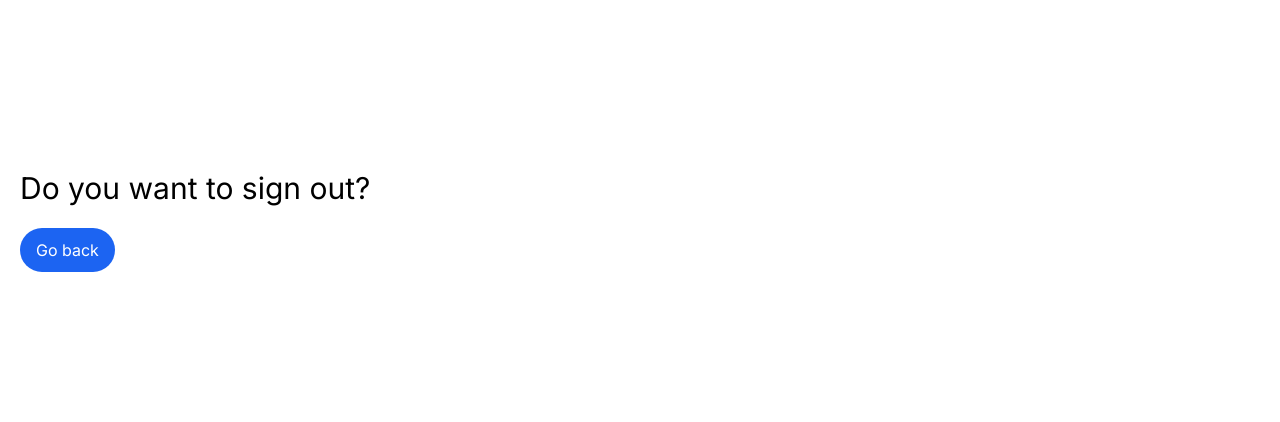
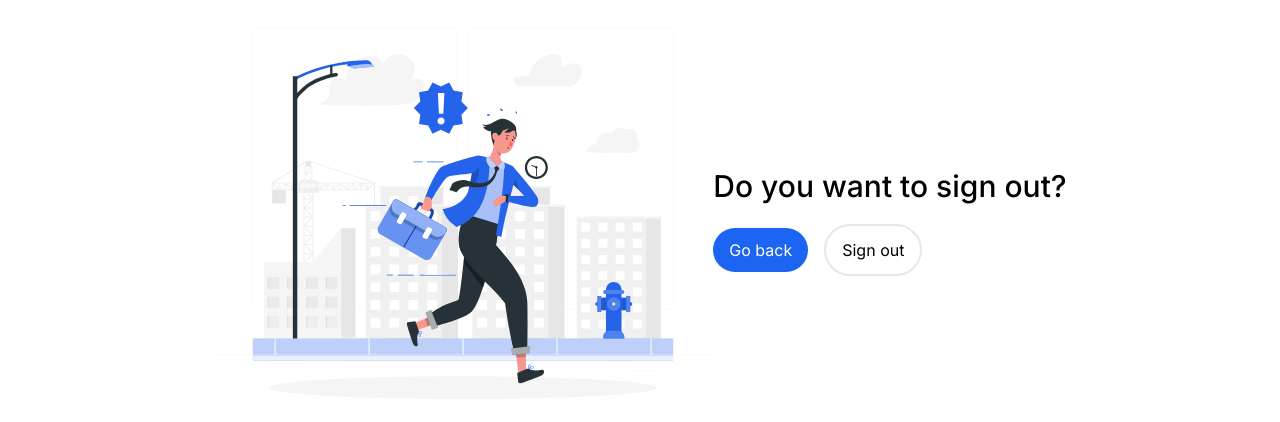
Before and after one commit to gitRohith-A/skilllink, a Next.js app: page /sign-out in a window 1280 px wide. Shown: the part 178-600 px from the top of the page. Built offline with nearby package versions, Linux system fonts and the light colour scheme; no server answers.

Commit message:
Add: signout page design changes

```diff
--- a/app/(auth)/sign-out/page.tsx
+++ b/app/(auth)/sign-out/page.tsx
@@ -1,17 +1,20 @@
 import { auth, signOut } from '@/auth'
 import Link from 'next/link';
 import React from 'react'
+import signout from '@/public/signout/signout.svg'
+import Image from 'next/image';
 
 async function page() {
     const session = await auth()
     return (
-        <div className='w-full h-screen flex justify-center items-center'>
-            <div className="container px-5">
 
-                <div className="text--500 text-3xl mb-5">
-                    Do you want to sign out?
+        <div className="" >
+            <div className="container px-5 flex items-center justify-center my-auto h-screen ">
+                <div className="div">
+                    <Image src={signout} alt='image' />
                 </div>
-
+                <div className=" space-y-5">
+                    <p className='text--500 text-3xl font-medium'>Do you want to sign out?</p>
                     <form action={async () => {
                         "use server";
                         await signOut();
@@ -19,10 +22,11 @@ async function page() {
                         <Link type="button" href={'/dashboard'} className='rounded-full bg-blue-600 text-white hover:bg-blue-500 px-4 py-3 me-4'>
                             Go back
                         </Link>
-                    <button type="submit" className='rounded-full bg--600/50 text-white hover:bg--300 px-4 py-3'>
+                        <button type="submit" className='rounded-full bg--600/50 text-black border-2 hover:bg--300 px-4 py-3'>
                             Sign out
                         </button>
                     </form>
+                </div>
             </div>
         </div >
     )
--- /dev/null
+++ b/app/(protected)/dashboard/dash-elements/NewUser.tsx
@@ -0,0 +1,12 @@
+import React, { useEffect } from 'react'
+
+function NewUser() {
+
+    return (
+        <div>
+            hello
+        </div>
+    )
+}
+
+export default NewUser
--- a/app/(protected)/dashboard/page.tsx
+++ b/app/(protected)/dashboard/page.tsx
@@ -1,10 +1,15 @@
+
 import React from 'react'
+import NewUser from './dash-elements/NewUser'
 
 async function dashboard() {
+
     return (
-        <div>
-            Lorem ipsum dolor sit amet, consectetur adipisicing elit. Distinctio voluptatum dolor dolore soluta sed, maiores sint sit praesentium? Praesentium eaque harum doloremque ducimus illum error expedita ad vitae commodi dolorum?
-        </div >
+        <>
+            <NewUser />
+        </>
+
+
     )
 }
 
--- a/package.json
+++ b/package.json
@@ -35,10 +35,8 @@
     "@types/node": "^20",
     "@types/react": "^18",
     "@types/react-dom": "^18",
-    "autoprefixer": "^10.0.1",
     "eslint": "^8",
     "eslint-config-next": "14.1.0",
-    "postcss": "^8",
     "tailwindcss": "^3.3.0",
     "typescript": "^5"
   }
```
Also changed, not shown: public/signout/signout.svg (added), 1 other file (tests, documents, lock files or other folders). Lines whose indentation alone changed are shown as unchanged.
